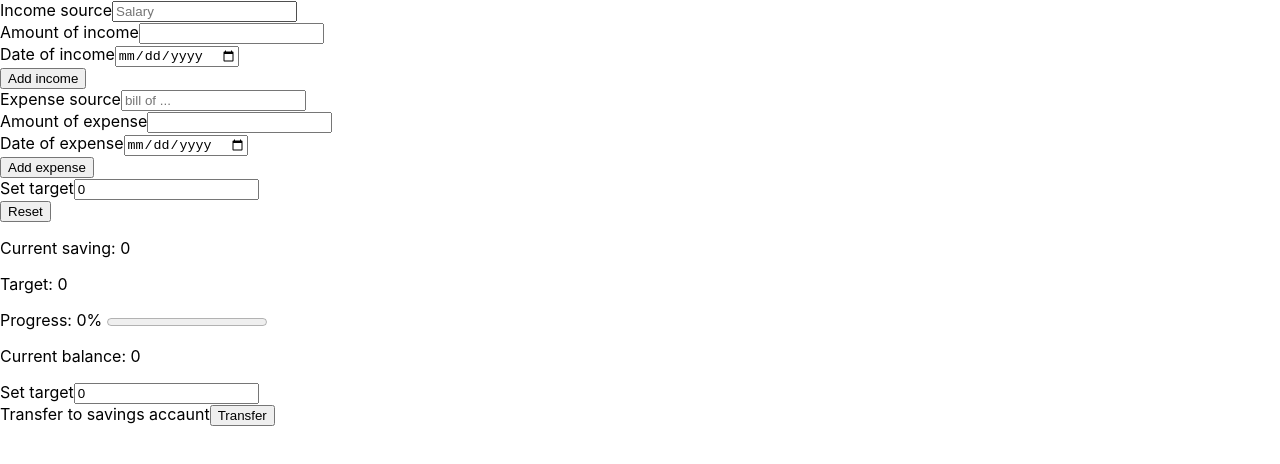
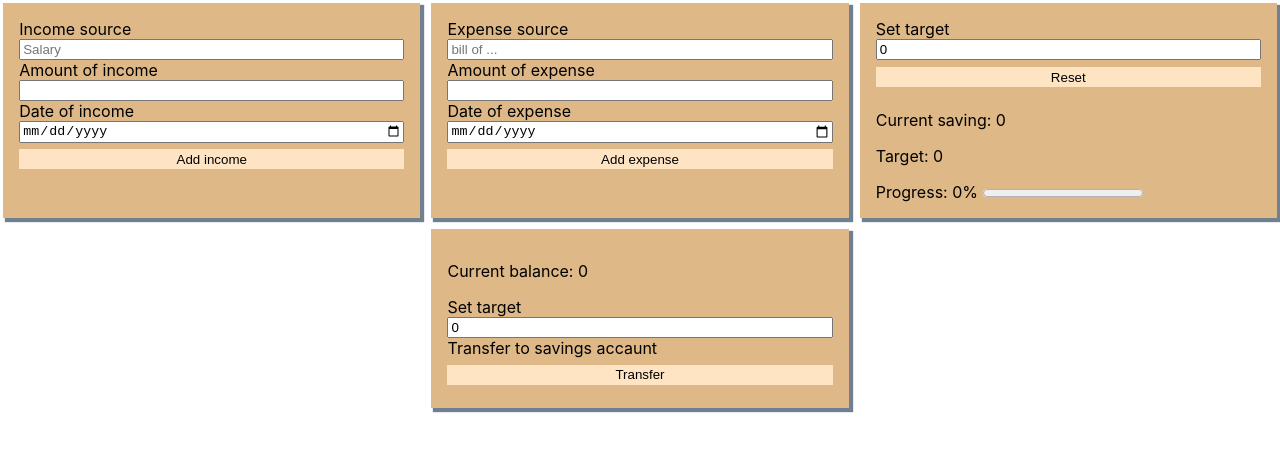
Before and after one commit to CaH4o/Integrify-Finland-BoF-budget-control-app, a React (Create React App) app: page / in a window 1280 px wide. Shown: the top 464 px of the page. Built offline with nearby package versions, Linux system fonts and the light colour scheme.

Commit message:
Add style

```diff
--- a/src/App.tsx
+++ b/src/App.tsx
@@ -1,7 +1,7 @@
 import React from "react";
-import logo from "./logo.svg";
 import "./App.css";
 
+import "./styles/App.css"
 import IncomeSection from "./components/Income";
 import ExpenseSection from "./components/Expense";
 import TargetSection from "./components/Target";
@@ -9,12 +9,12 @@ import BalanceSection from "./components/Balance";
 
 function App() {
   return (
-    <>
+    <div className="root">
       <IncomeSection />
       <ExpenseSection />
       <TargetSection />
       <BalanceSection />
-    </>
+    </div>
   );
 }
 
--- a/src/components/Expense.tsx
+++ b/src/components/Expense.tsx
@@ -1,4 +1,4 @@
-import React from 'react'
+import React from "react";
 
 function Expense() {
   return (
@@ -20,7 +20,9 @@ function Expense() {
         <label htmlFor="expenseDate">Date of expense</label>
         <input type="date" name="expenseDate" id="expenseDate" />
       </div>
-        <button type="button" id="btn_addExpense">Add expense</button>
+      <button type="button" id="btn_addExpense">
+        Add expense
+      </button>
     </form>
   );
 }
--- a/src/components/Income.tsx
+++ b/src/components/Income.tsx
@@ -1,4 +1,4 @@
-import React from 'react'
+import React from "react";
 
 function Income() {
   return (
@@ -20,7 +20,9 @@ function Income() {
         <label htmlFor="incomeDate">Date of income</label>
         <input type="date" name="incomeDate" id="incomeDate" />
       </div>
-      <button type="button"  id="btn_addIncome">Add income</button>
+      <button type="button" id="btn_addIncome">
+        Add income
+      </button>
     </form>
   );
 }
--- /dev/null
+++ b/src/styles/App.css
@@ -0,0 +1,81 @@
+.root {
+    display: grid;
+    grid-template-columns: 1fr 1fr 1fr;
+    grid-template-areas:
+    "income expens target"
+    ". balance ." ;
+    grid-gap: 0.3em;
+}
+#formIncome {
+    grid-area: income;
+}
+#formExpense {
+    grid-area: expens;
+}
+#formTarget {
+    grid-area: target;
+}
+#formBalance {
+    grid-area: balance;
+}
+.root form {
+    padding: 1em;
+     margin: 0.2em;
+     background-color: burlywood;
+     box-shadow: 3px 3px 1px 1px slategray;
+ }
+ .root form div {
+     display: flex;
+     flex-direction: column;
+ }
+ [id*="btn_"] {
+    margin: 0.5em 0;
+    position: relative;
+    border: none;
+    color:black;
+    background-color: bisque;
+    padding: 0.2em;
+    width: 100%;
+    text-align: center;
+    transition-duration: 0.4s;
+    text-decoration: none;
+    overflow: hidden;
+    cursor: pointer;
+  }
+  [id*="btn_"]:after {
+    content: "";
+    background: #f1f1f1;
+    display: block;
+    position: absolute;
+    padding-top: 300%;
+    padding-left: 350%;
+    margin-left: -20px !important;
+    margin-top: -120%;
+    opacity: 0;
+    transition: all 0.8s
+  }
+  [id*="btn_"]:active:after {
+    padding: 0;
+    margin: 0;
+    opacity: 1;
+    transition: 0s
+  }
+  @media only screen and (max-width: 800px) {
+    .root {
+        grid-template-columns: 1fr 1fr;
+        grid-template-areas:
+        "income expens"
+        "target balance" ;
+    }
+  }
+  @media only screen and (max-width: 500px) {
+    .root {
+        grid-template-columns: 1fr;
+        grid-template-areas:
+        "income"
+        "expens"
+        "balance"
+        "target" ;
+        grid-gap: 0.2em;
+    }
+  }
```
Lines whose indentation alone changed are shown as unchanged.
